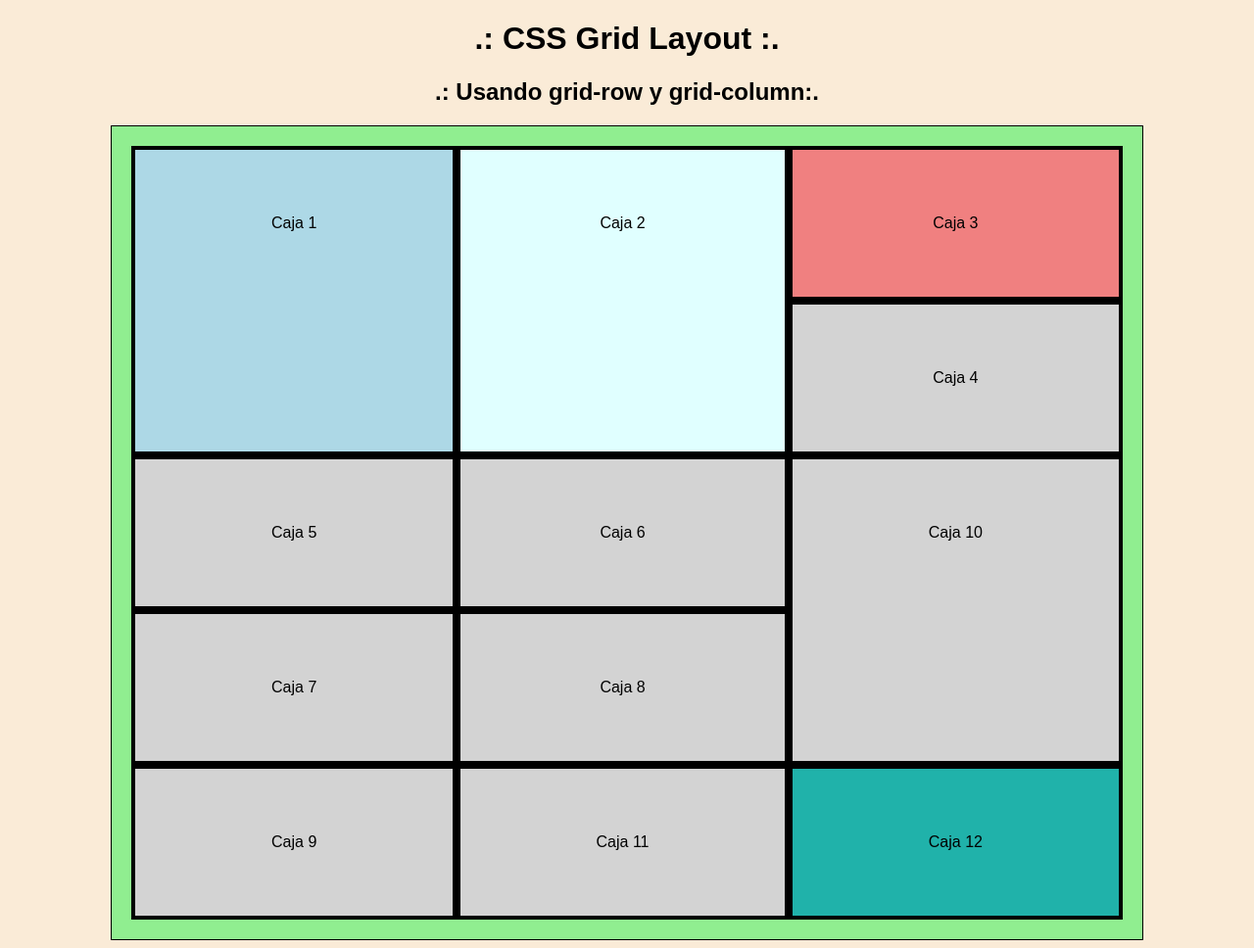
After one commit to JesusEscano/LM2223, a PHP site: page /EtiquetasSimples/CSSgrid/ej2.html in a window 1280 px wide. The commit adds this page. Shown: the whole page at 98% size. Run offline with PHP 8.4, Linux system fonts and the light colour scheme.

Commit message:
ejercicios

```diff
--- /dev/null
+++ b/EtiquetasSimples/CSSgrid/ej2.html
@@ -0,0 +1,53 @@
+<!DOCTYPE html>
+<html lang="es">
+<head>
+    <meta charset="UTF-8">
+    <meta http-equiv="X-UA-Compatible" content="IE=edge">
+    <meta name="viewport" content="width=device-width, initial-scale=1.0">
+    <title>Aprendiendo CSS Grid Layout</title>
+    <link rel="stylesheet" href="row.css">
+</head>
+<body>
+    <h1>.: CSS Grid Layout :.</h1>
+    <h2>.: Usando grid-row y grid-column:.</h2>
+    <div class="contenedor">
+        <div class="Caja c1">
+            Caja 1
+        </div>
+        <div class="Caja c2">
+            Caja 2
+        </div>
+        <div class="Caja c3">
+            Caja 3
+        </div>
+        <div class="Caja">
+            Caja 4
+        </div>
+        <div class="Caja">
+            Caja 5
+        </div>
+        <div class="Caja">
+            Caja 6
+        </div>
+        <div class="Caja">
+            Caja 7
+        </div>
+        <div class="Caja">
+            Caja 8
+        </div>
+        <div class="Caja">
+            Caja 9
+        </div>
+        <div class="Caja c10">
+            Caja 10
+        </div>
+        <div class="Caja">
+            Caja 11
+        </div>
+        <div class="Caja c12">
+            Caja 12
+        </div>
+
+    </div>
+</body>
+</html>
--- /dev/null
+++ b/EtiquetasSimples/CSSgrid/row.css
@@ -0,0 +1,48 @@
+body {
+    background-color: antiquewhite;
+    font-family: Arial, Helvetica, sans-serif;
+    text-align: center;
+}
+
+.Caja {
+    border: solid black 4px;
+    background-color: lightgray;
+    text-align: center;
+    line-height: 150px;
+    /*height: 150px;*/
+    justify-content: center;
+    align-items: center;
+}
+
+.contenedor {
+    display: grid;
+    width: 80%;
+    margin: 0 auto;
+    grid-template-columns: auto auto auto;
+    grid-template-rows: auto auto auto auto;
+    background-color: lightgreen;
+    border: solid black 1px;
+    padding: 20px;
+    justify-content: stretch;
+}
+
+.c1 {
+background-color: lightblue;
+grid-row: 1/3;
+}
+.c2 {
+background-color: lightcyan;
+grid-row: 1/3;
+}
+.c3{
+background-color: lightcoral;
+}
+.c10 {
+    grid-row:3/ span 2 ;
+    grid-column: 3/ span 1;
+
+}
+.c12 {
+background-color: lightseagreen;
+
+}
```
Also changed, not shown: EtiquetasSimples/CSSgrid/columns.css (added, +45 -0 lines), EtiquetasSimples/CSSgrid/ej1.html (added, +53 -0 lines), EtiquetasSimples/CSSgrid/ej3.html (+4 -3 lines), EtiquetasSimples/CSSgrid/sitioweb.css (+22 -9 lines).
